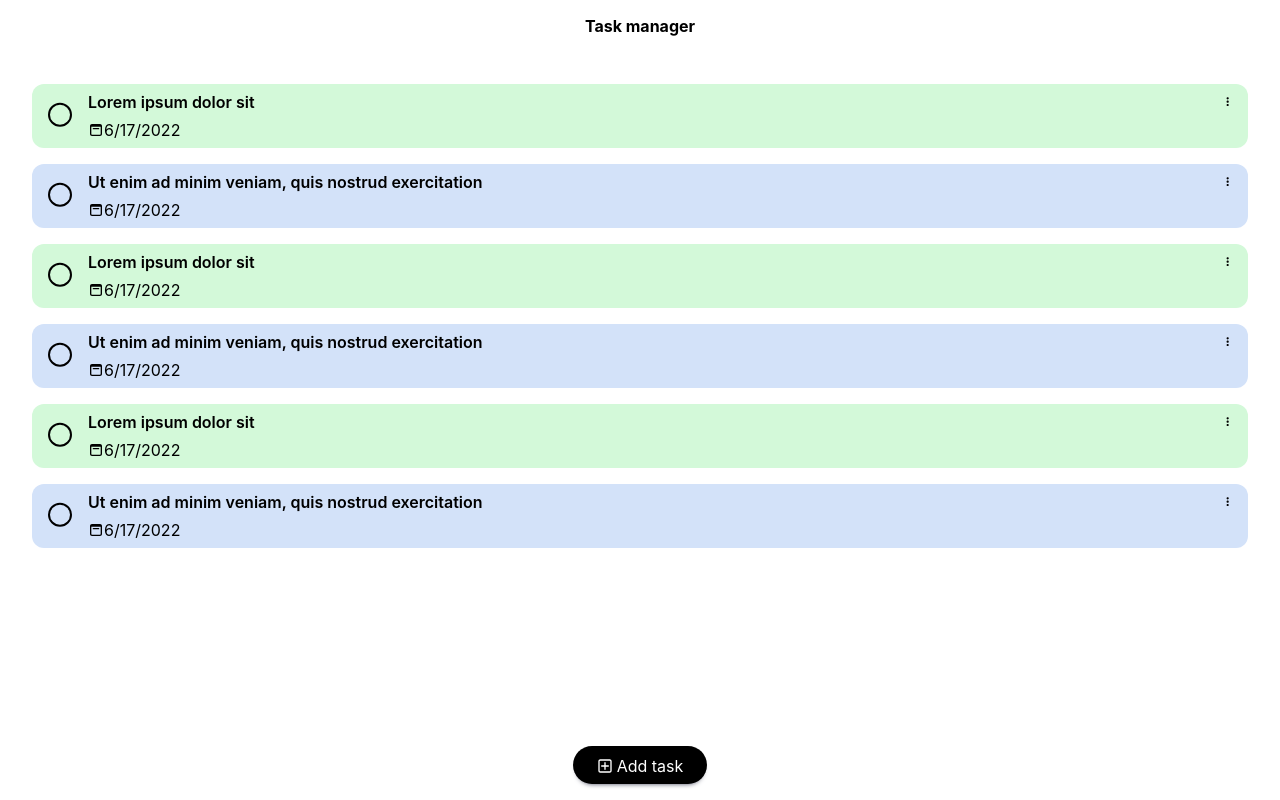
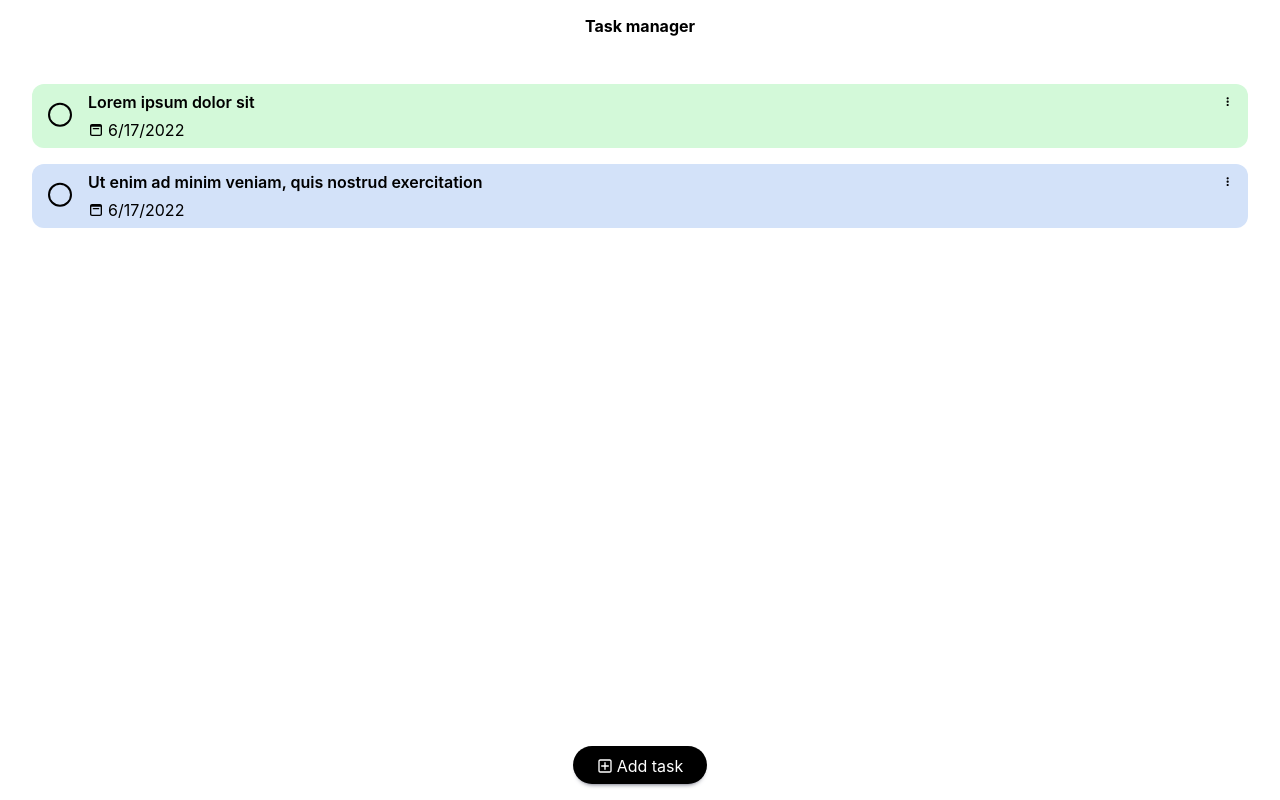
Before and after one commit to ReccaFlames/to-do-list-app, a React (Create React App) app: page / in a window 1280 px wide. Built offline with nearby package versions, Linux system fonts and the light colour scheme.

Commit message:
Added redux support

```diff
--- a/package.json
+++ b/package.json
@@ -3,6 +3,7 @@
   "version": "0.1.0",
   "private": true,
   "dependencies": {
+    "@reduxjs/toolkit": "^1.8.2",
     "@testing-library/jest-dom": "^5.16.4",
     "@testing-library/react": "^13.3.0",
     "@testing-library/user-event": "^13.5.0",
@@ -11,8 +12,10 @@
     "@types/react": "^18.0.12",
     "@types/react-color": "^3.0.6",
     "@types/react-dom": "^18.0.5",
+    "@types/react-redux": "^7.1.24",
     "@types/react-router-dom": "^5.3.3",
     "@types/styled-components": "^5.1.25",
+    "@types/uuid": "^8.3.4",
     "classnames": "^2.3.1",
     "date-fns": "^2.28.0",
     "react": "^18.1.0",
@@ -21,10 +24,12 @@
     "react-dom": "^18.1.0",
     "react-hook-form": "^7.32.1",
     "react-icons": "^4.4.0",
+    "react-redux": "^8.0.2",
     "react-router-dom": "^6.3.0",
     "react-scripts": "5.0.1",
     "styled-components": "^5.3.5",
     "typescript": "^4.7.3",
+    "uuid": "^8.3.2",
     "web-vitals": "^2.1.4"
   },
   "scripts": {
--- /dev/null
+++ b/src/app/hooks.ts
@@ -0,0 +1,6 @@
+import { TypedUseSelectorHook, useDispatch, useSelector } from 'react-redux'
+import type { RootState, AppDispatch } from './store'
+
+// Use throughout your app instead of plain `useDispatch` and `useSelector`
+export const useAppDispatch: () => AppDispatch = useDispatch
+export const useAppSelector: TypedUseSelectorHook<RootState> = useSelector
--- /dev/null
+++ b/src/app/store.ts
@@ -0,0 +1,13 @@
+import { configureStore } from '@reduxjs/toolkit'
+import toDoReducer from '../features/toDoList/toDoSlice';
+
+export const store = configureStore({
+  reducer: {
+      toDo: toDoReducer,
+  },
+})
+
+// Infer the `RootState` and `AppDispatch` types from the store itself
+export type RootState = ReturnType<typeof store.getState>
+// Inferred type: {posts: PostsState, comments: CommentsState, users: UsersState}
+export type AppDispatch = typeof store.dispatch
--- a/src/components/Checkbox.tsx
+++ b/src/components/Checkbox.tsx
@@ -1,10 +1,16 @@
 import React from "react";
 import styled from "styled-components";
 
-const Checkbox = ({id, onChange}:{id: string | number; onChange: (event: React.ChangeEvent<HTMLInputElement>) => void}) => {
+interface CheckboxProps {
+    id: string | number;
+    defaultChecked?: boolean;
+    onChange: (event: React.ChangeEvent<HTMLInputElement>) => void;
+}
+
+const Checkbox = ({id, defaultChecked, onChange}: CheckboxProps) => {
     return (
         <CheckboxContainer>
-            <input value={id}  type="checkbox" onChange={onChange} />
+            <input value={id} defaultChecked={defaultChecked}  type="checkbox" onChange={onChange} />
         </CheckboxContainer>
     );
 }
--- a/src/components/List.tsx
+++ b/src/components/List.tsx
@@ -1,84 +1,25 @@
-import React, { useCallback, useState } from "react";
+import React, { useCallback } from "react";
 import styled from "styled-components";
-import { CompletionState, TaskToDo } from "../model";
+import { useAppDispatch, useAppSelector } from "../app/hooks";
+import { updateTask } from "../features/toDoList/toDoSlice";
+import { TaskToDo } from "../model";
 import ListItem from "./ListItem";
 
 const Item = React.memo(ListItem);
 
-const updateListItem = <T extends unknown>(id: string, items: Array<T>, updateFunction: (item: T) => void) => {
-    const index = items.findIndex((item: any) => item?.id === id);
+const List = () => {
+    const selectorItems = useAppSelector((state) => state.toDo) as Array<TaskToDo>;
 
-    const updated = items[index];
-    updateFunction(updated)
-
-    return  [...items.slice(0, index), updated, ...items.slice(index + 1)];
-}
-
-const updateTodoState = (item: TaskToDo) => {
-    if (CompletionState.FINISHED === item.state) {
-        item.state = CompletionState.OPEN;
-    } else {
-        item.state = CompletionState.FINISHED;
-    }
-}
-
-const initialState = [
-    {
-        id: "51c9cf27-45eb-474a-9c7a-c3b1210f445a",
-        title: 'Lorem ipsum dolor sit',
-        schedule_date: new Date(),
-        state: CompletionState.OPEN,
-        color: "#D3F9D9"
-    },
-    {
-        id: "8abafc55-d960-442a-9b28-6adfb118568c",
-        title: 'Ut enim ad minim veniam, quis nostrud exercitation',
-        schedule_date: new Date(),
-        state: CompletionState.OPEN,
-        color: "#D3E2F9"
-    },
-    {
-        id: "6f9e644f-f2ac-48c0-bb06-861c8cdb76bf",
-        title: 'Lorem ipsum dolor sit',
-        schedule_date: new Date(),
-        state: CompletionState.OPEN,
-        color: "#D3F9D9"
-    },
-    {
-        id: "c551037c-e781-4398-868c-3bc3a72263e2",
-        title: 'Ut enim ad minim veniam, quis nostrud exercitation',
-        schedule_date: new Date(),
-        state: CompletionState.OPEN,
-        color: "#D3E2F9"
-    },
-    {
-        id: "6b5b0730-36ae-4f4a-9e98-7b122300e8c4",
-        title: 'Lorem ipsum dolor sit',
-        schedule_date: new Date(),
-        state: CompletionState.OPEN,
-        color: "#D3F9D9"
-    },
-    {
-        id: "7264c9d7-cbdc-4052-b428-f852c9d1db32",
-        title: 'Ut enim ad minim veniam, quis nostrud exercitation',
-        schedule_date: new Date(),
-        state: CompletionState.OPEN,
-        color: "#D3E2F9"
-    },
-] as Array<TaskToDo>;
-
-const List = () => {
-    const [items, setItems] = useState(initialState);
+    const dispatch = useAppDispatch();
 
     const handleChange = useCallback((event: React.ChangeEvent<HTMLInputElement>) => {
         const value = event.target.value;
-        const newList = updateListItem(value, items, updateTodoState);
-        setItems(newList);
-    }, [items]);
+        dispatch(updateTask(value))
+    }, [dispatch]);
 
     return (
         <StyledList>
-            {items.map((item, index) => {
+            {selectorItems.map((item, index) => {
                 return (
                     <Item key={index} {...item} onChange={handleChange} />
                 )
--- a/src/components/ListItem.tsx
+++ b/src/components/ListItem.tsx
@@ -8,23 +8,25 @@ import Checkbox from "./Checkbox";
 interface IItem {
     id: string;
     color?: Color;
-    title: string;
+    task: string;
     state: CompletionState;
-    schedule_date: Date;
+    scheduleDate: number;
     onChange: (event: React.ChangeEvent<HTMLInputElement>) => void;
 }
 
 const ListItem = (props: IItem) => {
-    const done = classNames({"text-done": props.state === CompletionState.FINISHED});
+    const completed = props.state === CompletionState.FINISHED;
+    const done = classNames({"text-done": completed});
+
     return (
         <Item bgColor={props.color}>
             <Row>
             <Col1>
-                <Checkbox id={props.id} onChange={props.onChange} />
+                <Checkbox id={props.id} defaultChecked={completed} onChange={props.onChange} />
             </Col1>
             <Col2>
-                <Title className={done}>{props.title}</Title>
-                <SubTitle className={done}><CgCalendar />{props.schedule_date.toLocaleDateString()}</SubTitle>
+                <Title className={done}>{props.task}</Title>
+                <SubTitle className={done}><CgCalendar style={{marginRight: ".25rem"}}/>{new Date(props.scheduleDate).toLocaleDateString()}</SubTitle>
             </Col2>
             <Col3>
                 <StyledButton><CgMoreVerticalAlt /></StyledButton>
--- /dev/null
+++ b/src/features/toDoList/toDoSlice.tsx
@@ -0,0 +1,44 @@
+import { createSlice } from "@reduxjs/toolkit";
+import { CompletionState, TaskToDo } from "../../model";
+import {v4 as uuidv4} from 'uuid';
+import { updateListItem } from "../../utils/collectionUtils";
+import { updateTodoState } from "../../utils/toDoUtils";
+
+const initialState: Array<TaskToDo> = [
+    {
+        id: "51c9cf27-45eb-474a-9c7a-c3b1210f445a",
+        task: 'Lorem ipsum dolor sit',
+        scheduleDate: Date.now(),
+        state: CompletionState.OPEN,
+        color: "#D3F9D9"
+    },
+    {
+        id: "8abafc55-d960-442a-9b28-6adfb118568c",
+        task: 'Ut enim ad minim veniam, quis nostrud exercitation',
+        scheduleDate: Date.now(),
+        state: CompletionState.OPEN,
+        color: "#D3E2F9"
+    },
+]
+
+export const toDoSlice = createSlice({
+    name: 'toDo',
+    initialState,
+    reducers: {
+        addTask: (state, action) => {
+            let myuuid = uuidv4();
+            const newTask = {id: myuuid, state: CompletionState.OPEN, ...action.payload};
+            state.push(newTask);
+        },
+        removeTask: (state, action) => {
+            state = state.filter(task => task.id !== action.payload.id);
+        },
+        updateTask: (state, {payload}) => {
+            state = updateListItem(payload, state, updateTodoState);
+        },
+    },
+})
+
+export const { addTask, removeTask, updateTask } = toDoSlice.actions;
+
+export default toDoSlice.reducer;
--- a/src/index.tsx
+++ b/src/index.tsx
@@ -3,13 +3,17 @@ import ReactDOM from 'react-dom/client';
 import './index.css';
 import App from './App';
 import reportWebVitals from './reportWebVitals';
+import { Provider } from 'react-redux';
+import { store } from './app/store';
 
 const root = ReactDOM.createRoot(
   document.getElementById('root') as HTMLElement
 );
 root.render(
   <React.StrictMode>
-    <App />
+    <Provider store={store}>
+      <App />
+    </Provider>
   </React.StrictMode>
 );
 
--- a/src/model.ts
+++ b/src/model.ts
@@ -1,8 +1,8 @@
 export interface TaskToDo {
     id: string;
-    title: string;
+    task: string;
     details?: string;
-    schedule_date: Date;
+    scheduleDate: number;
     state: CompletionState;
     color?: Color;
 }
--- /dev/null
+++ b/src/utils/collectionUtils.ts
@@ -0,0 +1,8 @@
+export const updateListItem = <T extends unknown>(id: string, items: Array<T>, updateFunction: (item: T) => void) => {
+    const index = items.findIndex((item: any) => item?.id === id);
+
+    const updated = items[index];
+    updateFunction(updated)
+
+    return  [...items.slice(0, index), updated, ...items.slice(index + 1)];
+}
--- /dev/null
+++ b/src/utils/toDoUtils.ts
@@ -0,0 +1,9 @@
+import { CompletionState, TaskToDo } from "../model";
+
+export const updateTodoState = (item: TaskToDo) => {
+    if (CompletionState.FINISHED === item.state) {
+        item.state = CompletionState.OPEN;
+    } else {
+        item.state = CompletionState.FINISHED;
+    }
+}
```
Also changed, not shown: src/components/AddTaskForm.tsx (+10 -6 lines), 2 other files (tests, documents, lock files or other folders).
